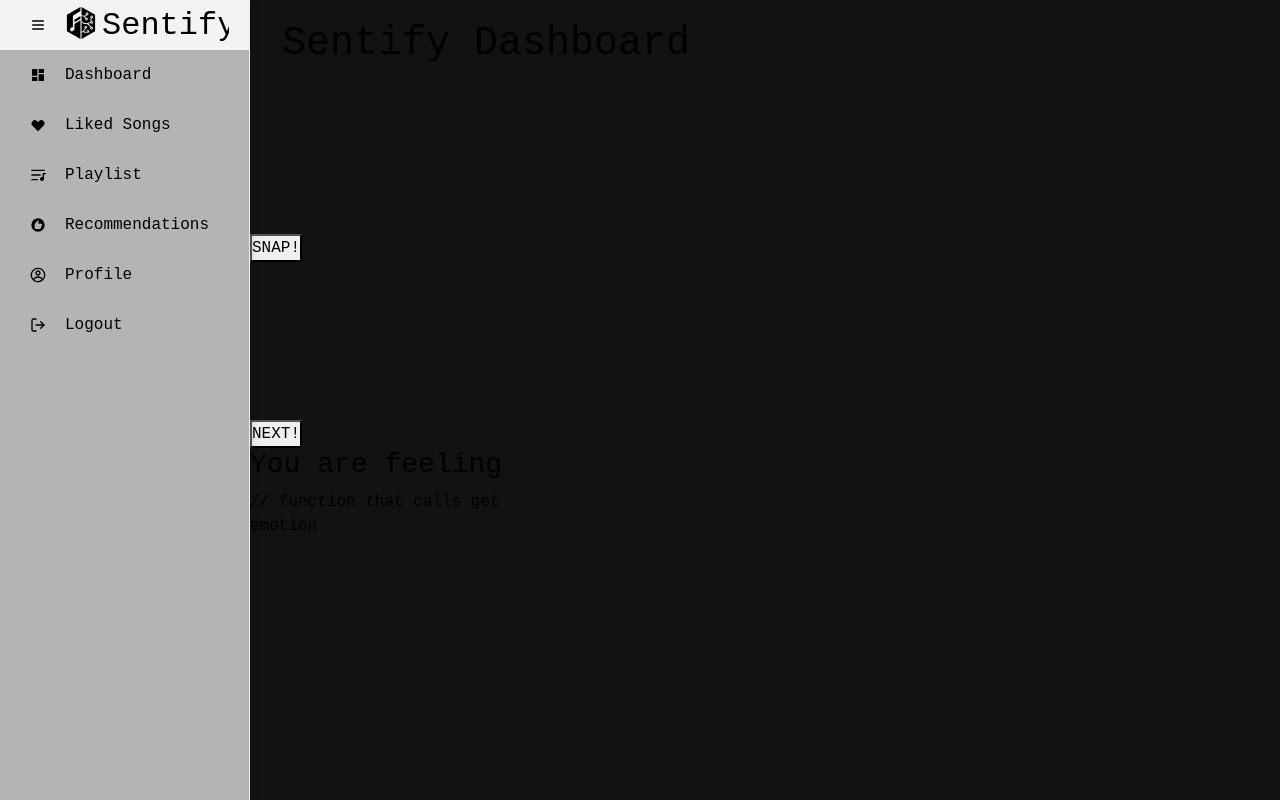
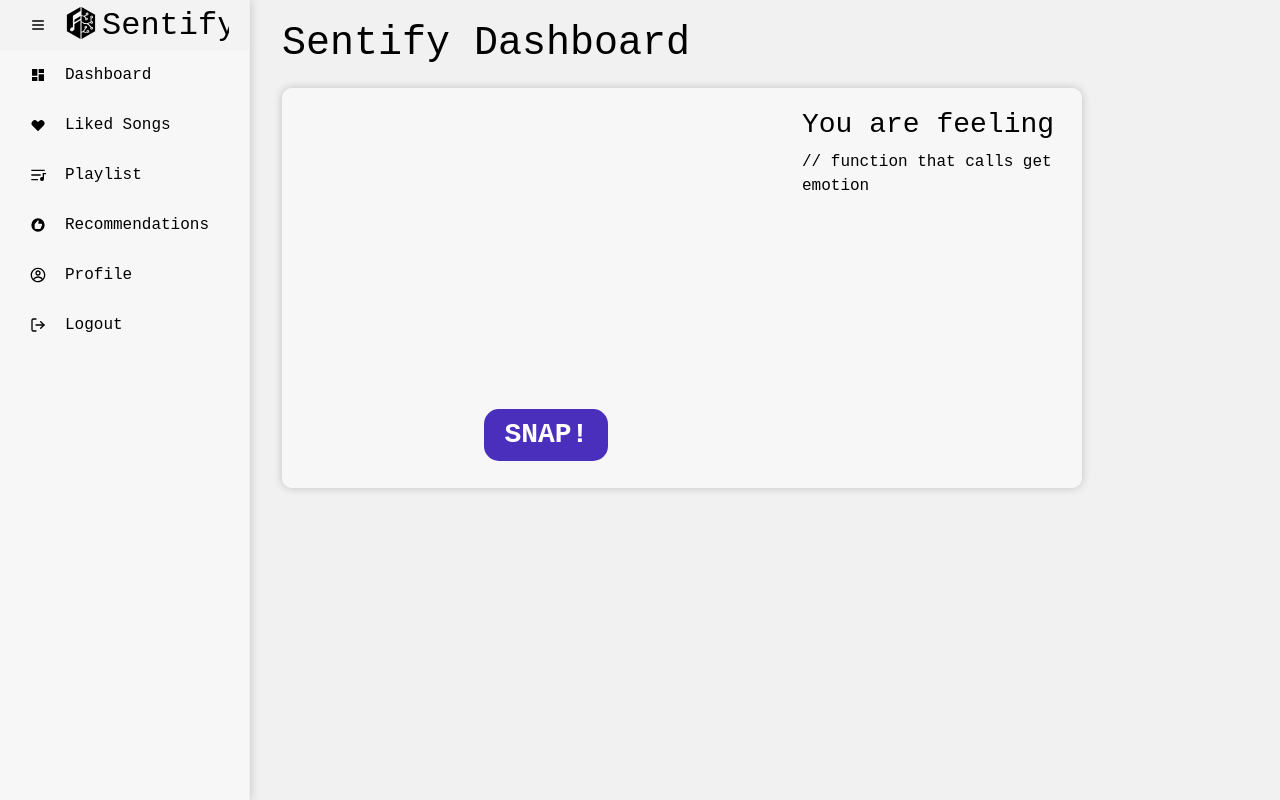
Before and after one commit to galileoandthestars/Sentify, a React (Create React App) app in the folder frontend/: page /dashboard in a window 1280 px wide. Built offline with nearby package versions, Linux system fonts and the light colour scheme; no server answers.

Commit message:
Updated App.css for the new components in previous commit.

```diff
--- a/frontend/src/App.css
+++ b/frontend/src/App.css
@@ -191,7 +191,7 @@ nav.navbar .navbar-toggler[aria-expanded="true"] .navbar-toggler-icon {
 /*Banner styling*/
 .banner {
   margin-top: 0;
-  padding: 260px 0 200px 0;
+  padding: 260px 0 100px 0;
   background-color: #2F2FA2;
 }
 
@@ -257,7 +257,7 @@ nav.navbar .navbar-toggler[aria-expanded="true"] .navbar-toggler-icon {
 
 /*About Section Styling*/
 .about {
-  padding: 100px;
+  padding: 110px 80px;
   position: relative;
   background-color: #2F2FA2;
 }
@@ -301,14 +301,14 @@ nav.navbar .navbar-toggler[aria-expanded="true"] .navbar-toggler-icon {
 
 /*Features Styling*/
 .features {
-  padding: 300px 0 300px 0;
+  padding: 115px 0px;
   position: relative;
   background-color: #2F2FA2;
   background-image: url("./Assets/img/features-background.png");
   background-size: cover;
 }
 
-.fatures-bx {
+.features-bx {
   background: #151515;
   border-radius: 64px;
   text-align: center;
@@ -343,7 +343,7 @@ nav.navbar .navbar-toggler[aria-expanded="true"] .navbar-toggler-icon {
 
 /*Creators*/
 .creators {
-  padding: 150px 0;
+  padding: 90px 0px;
   position: relative;
   background-color: black;
 }
@@ -431,7 +431,7 @@ nav.navbar .navbar-toggler[aria-expanded="true"] .navbar-toggler-icon {
 /*Contact Us*/
 .contact {
   background: linear-gradient(90.21deg, #AA367C -5.91%, #4A2FBD 111.58%);
-  padding: 200px 0 200px 0;
+  padding: 100px 0 100px 0;
 }
 
 .contact img {
@@ -586,3 +586,134 @@ nav.navbar .navbar-toggler[aria-expanded="true"] .navbar-toggler-icon {
 input:invalid~.login-span {
   display: block;
 }
+
+/*Dashboard Camera Styling*/
+.dashboard-page {
+  background-color: #F1F1F1;
+}
+
+.camera {
+  position: relative;
+}
+
+.camera-container {
+  width: auto;
+  height: auto;
+  top: 0;
+  position: relative;
+}
+
+.result {
+  position: fixed;
+  top: 0;
+  left: 100%;
+  width: 480px;
+  height: 270px;
+  display: flex;
+  align-items: center;
+  background-color: rgba(0, 0, 0, 0.9);
+  border-radius: 15px;
+}
+
+.result.hasPhoto {
+  position: absolute;
+  top: 0;
+  left: auto;
+  z-index: 10;
+}
+
+video {
+  width: 480px;
+  height: 270px;
+  padding: 0;
+  margin: 0;
+  border-radius: 15px;
+}
+
+.cameraFeed-btn {
+  position: absolute;
+  bottom: -75px;
+  left: 38%;
+  margin-top: 10px;
+  appearance: none;
+  border: none;
+  outline: none;
+  padding: 5px 20px;
+  border-radius: 15px;
+  background-image: linear-gradient(to right, #4A2FBD 50%, #AA367C 50%);
+  background-position: 0%;
+  background-size: 200%;
+  color: #fff;
+  font-size: 28px;
+  font-family: monospace;
+  font-weight: 600;
+  transition: 0.4s;
+  cursor: pointer;
+}
+
+.cameraFeed-btn2 {
+  position: absolute;
+  bottom: -82px;
+  left: 38%;
+  margin-top: 10px;
+  appearance: none;
+  border: none;
+  outline: none;
+  padding: 5px 20px;
+  border-radius: 15px;
+  background-image: linear-gradient(to right, #4A2FBD 50%, #AA367C 50%);
+  background-position: 0%;
+  background-size: 200%;
+  color: #fff;
+  font-size: 28px;
+  font-weight: 700;
+  transition: 0.4s;
+  cursor: pointer;
+}
+
+.cameraFeed-btn:hover,
+.cameraFeed-btn2:hover {
+  background-position: 100%;
+}
+
+canvas {
+  width: 480px;
+  height: 270px;
+  border-radius: 15px;
+}
+
+img {
+  width: 480px;
+  height: 270px;
+  border-radius: 15px;
+}
+
+
+/*Dashboard Prediction Layout*/
+
+.predictionLayout {
+  width: 800px;
+  height: 400px;
+  border-radius: 10px;
+  box-shadow: 0px 0px 10px rgba(0, 0, 0, 0.2);
+  background-color: rgb(249, 249, 249, 0.7);
+  ;
+  display: flex;
+  flex-direction: row;
+  padding: 20px;
+  box-sizing: border-box;
+  position: relative;
+  margin-left: 2rem;
+  margin-top: 20px;
+}
+
+.predictionText {
+  align-items: center !important;
+  width: auto;
+  margin-left: 20px;
+}
+
+.predictionFeed {
+  width: auto;
+
+}
```
